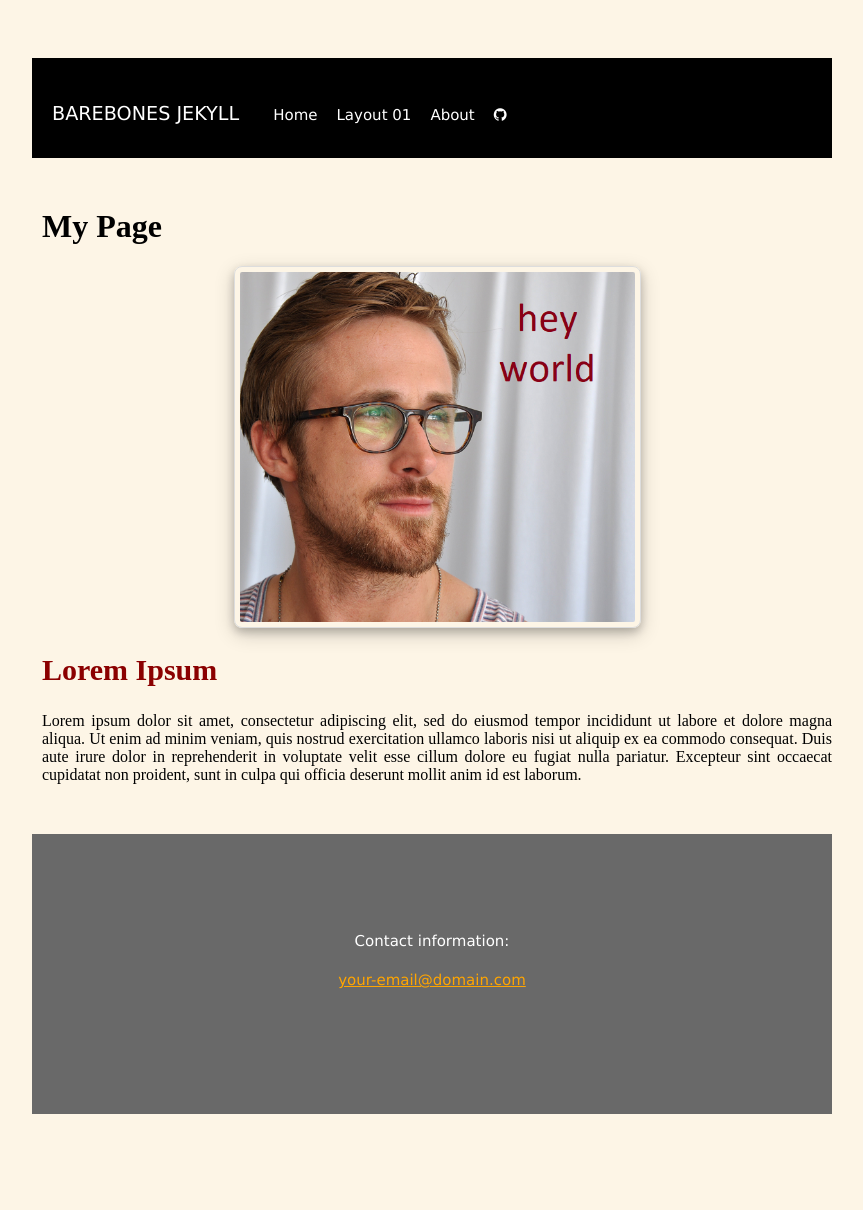
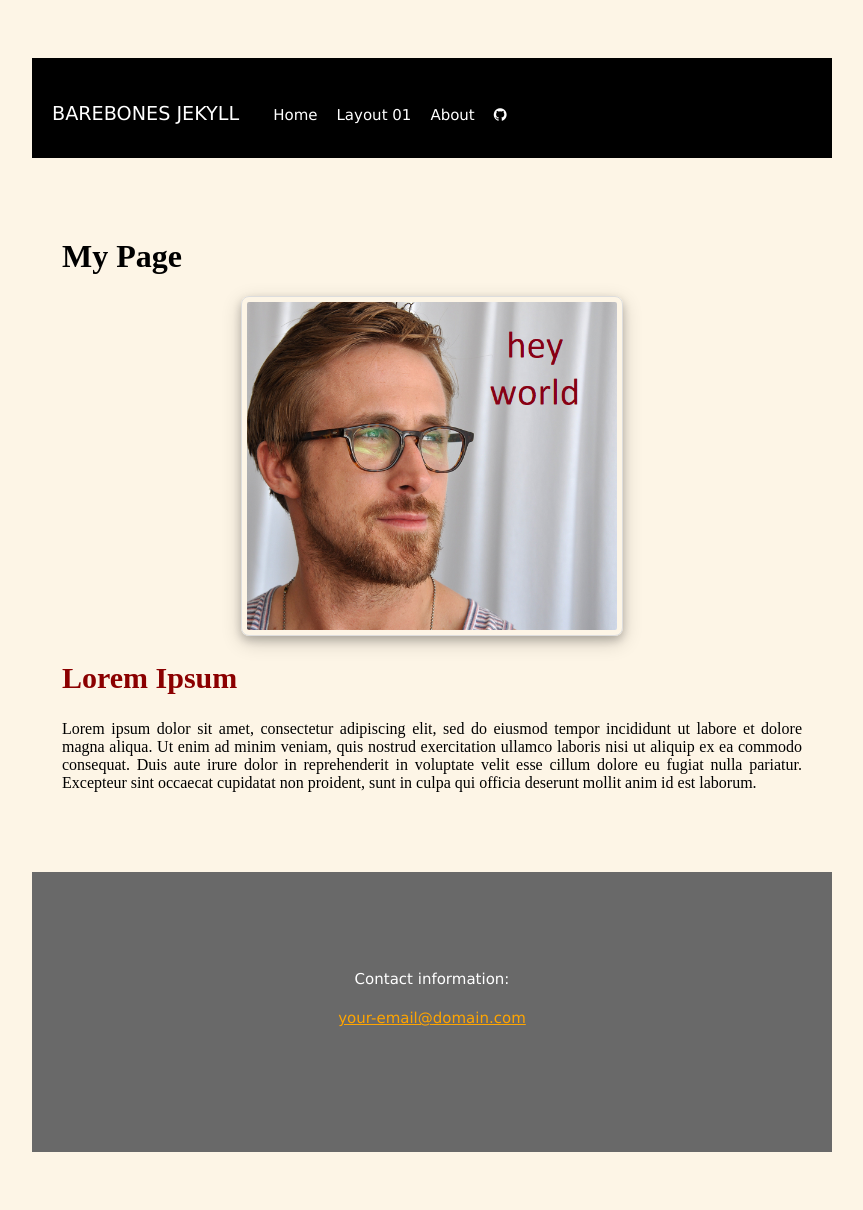
Before and after one commit to DS4PS/barebones-jekyll, a Jekyll site: the page built from layout-example-01.md, in a window 1280 px wide. Shown: the whole page, without its empty margins (208-1071 px from the left). Built offline with Jekyll 4.4.1, drawn with Linux system fonts in a browser that asks for light colours; nearby versions of some CDN libraries; before the commit the page ends 1172 px from its top, so only the background shows below that.

Commit message:
Update layout-01.html

```diff
--- a/_layouts/layout-01.html
+++ b/_layouts/layout-01.html
@@ -14,11 +14,16 @@ layout: default
 <style>
 
 .layout-01 {
-  margin-top: 50px;
-  margin-bottom: 50px;
-  padding-left: 10px;
+  margin-top: 80px;
+  margin-bottom: 80px;
+  padding-left: 30px;
+  padding-right: 30px;
   text-align: justify;
 }
+
+.layout-01 body {
+  line-height: 1.8
+  }
 
 .layout-01 h1 h2 {
   color: darkred;
```
